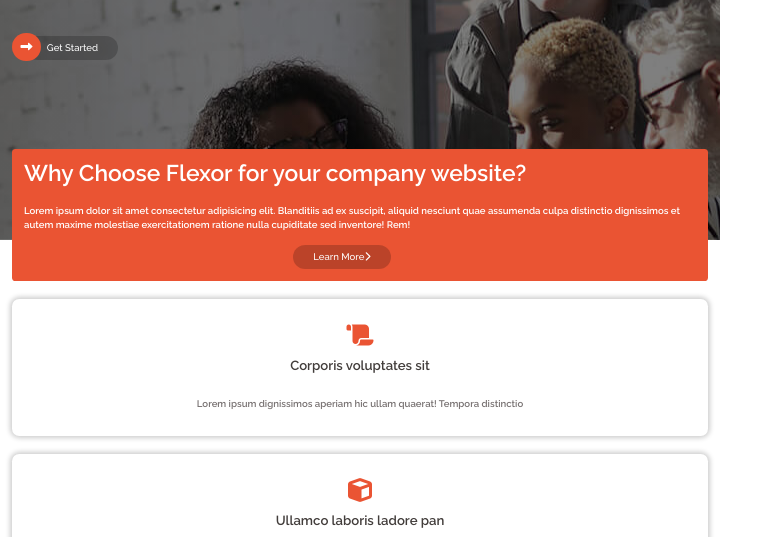
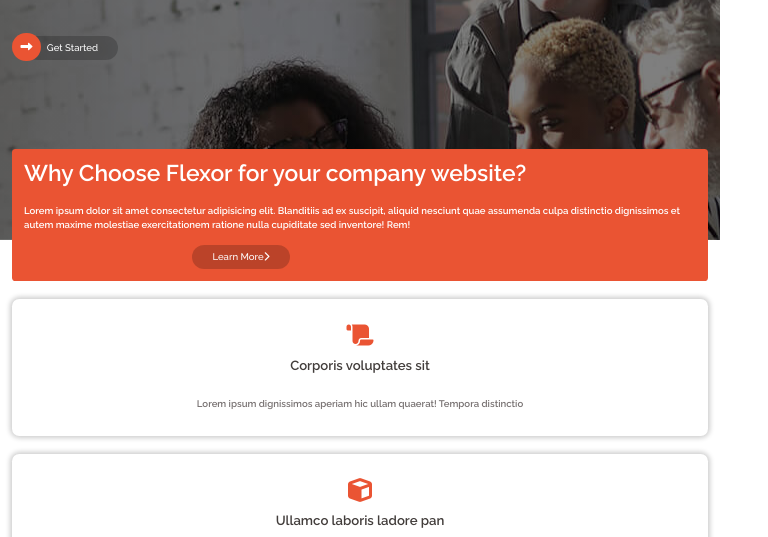
Before and after one commit to somanshu63/checkpoint4, a plain HTML site: page index.html in a window 768 px wide. Shown: the part 263-800 px from the top of the page. Drawn offline with Linux system fonts and the light colour scheme.

Commit message:
Update style.css

```diff
--- a/style.css
+++ b/style.css
@@ -1130,7 +1130,7 @@
 		padding-bottom: 12rem;
 	}
 	.hero-article-big .btn-primary{
-		margin: 1rem 0 0 42%;
+		margin: 1rem 0 0 30%;
 	}
 	.hero-article-big, .hero-article-small{
 		margin-bottom: -2rem;
@@ -1299,7 +1299,7 @@
 		padding-bottom: 12rem;
 	}
 	.hero-article-big .btn-primary{
-		margin: 1rem 0 0 40%;
+		margin: 1rem 0 0 25%;
 	}
 
 
```
